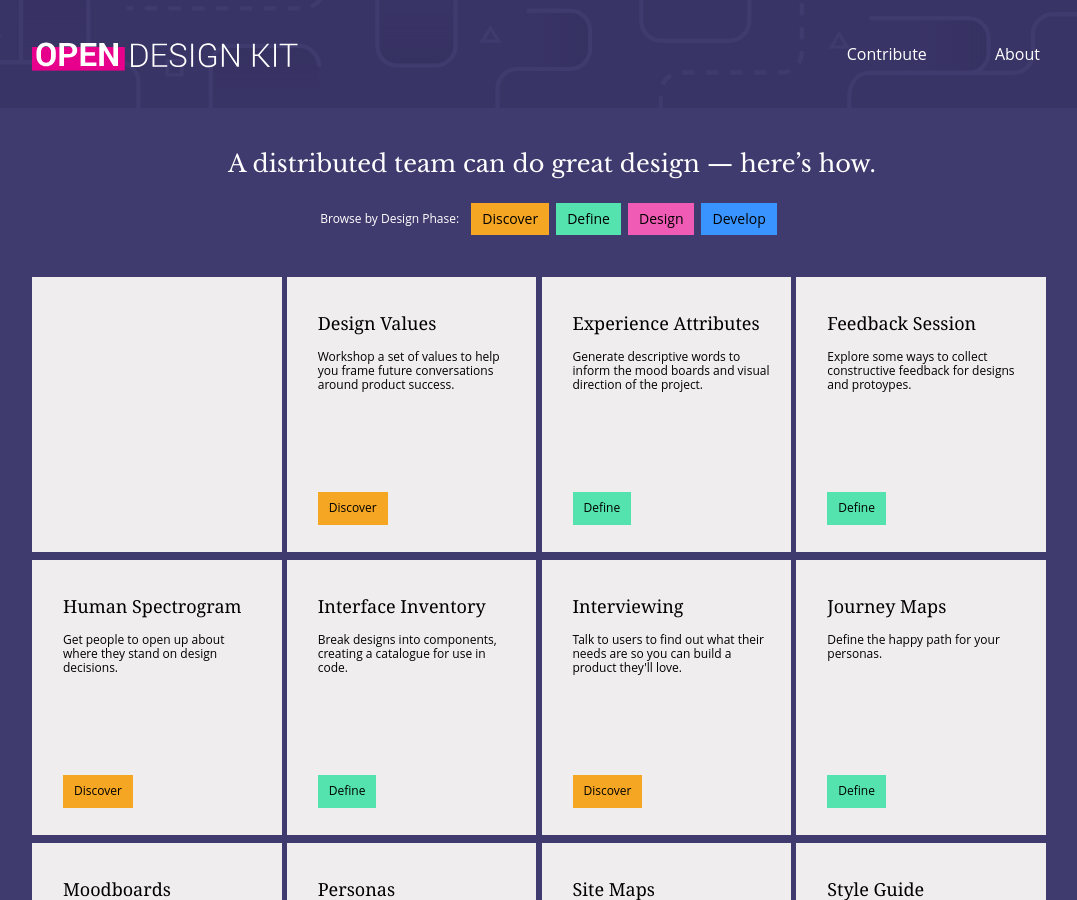
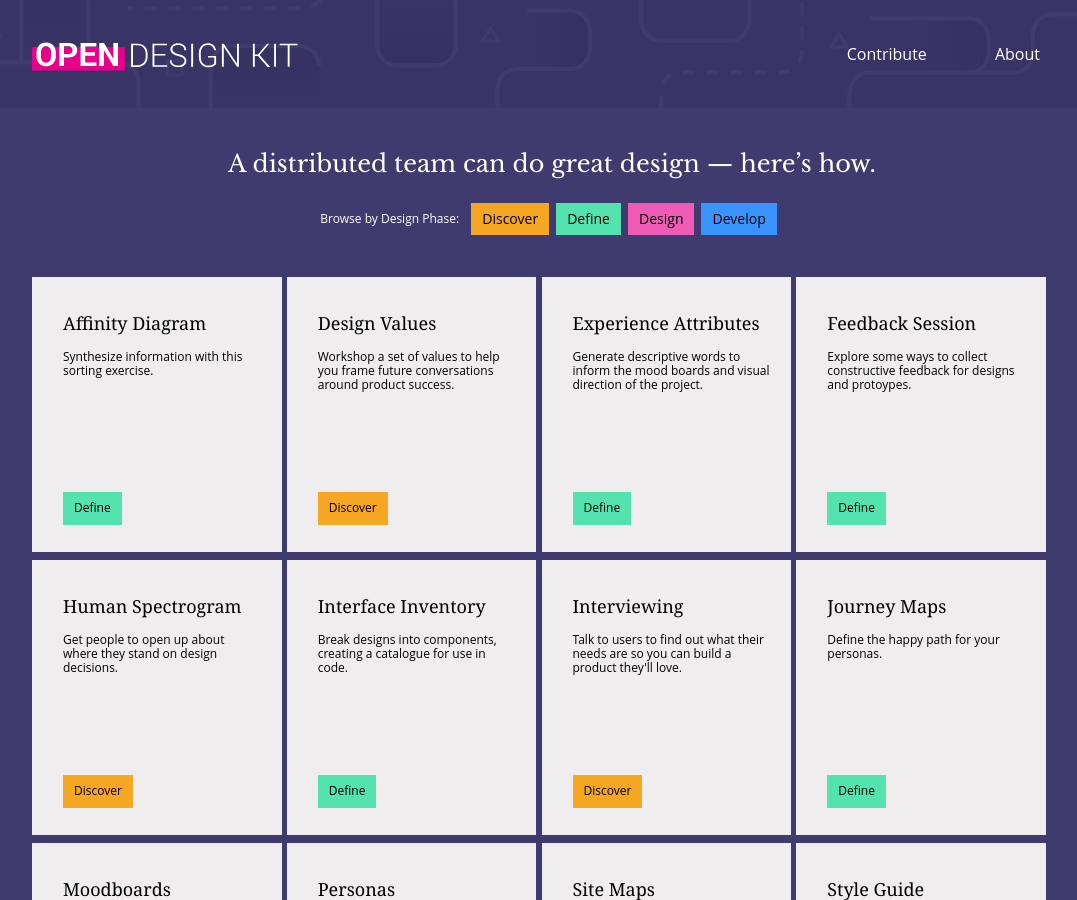
Before and after one commit to open-design-kit/opendesignkit, a Jekyll site: the page built from index.html, in a window 1280 px wide and 900 px high. Shown: the whole window, without its empty margins (88-1165 px from the left). Built offline with Jekyll 4.4.1, drawn with Linux system fonts in a browser that asks for light colours; some of the changed lines change nothing that is shown.

Commit message:
fixing leftover merge issue

```diff
--- a/_methods/affinity-diagram.md
+++ b/_methods/affinity-diagram.md
@@ -1,12 +1,7 @@
 ---
 layout: methods
-<<<<<<< HEAD
 type:
 title: Affinity Diagram
-=======
-type:
-title: Affinity diagram
->>>>>>> site-with-content
 category: define
 teaser: Synthesize information with this sorting exercise.
 tools:
```
